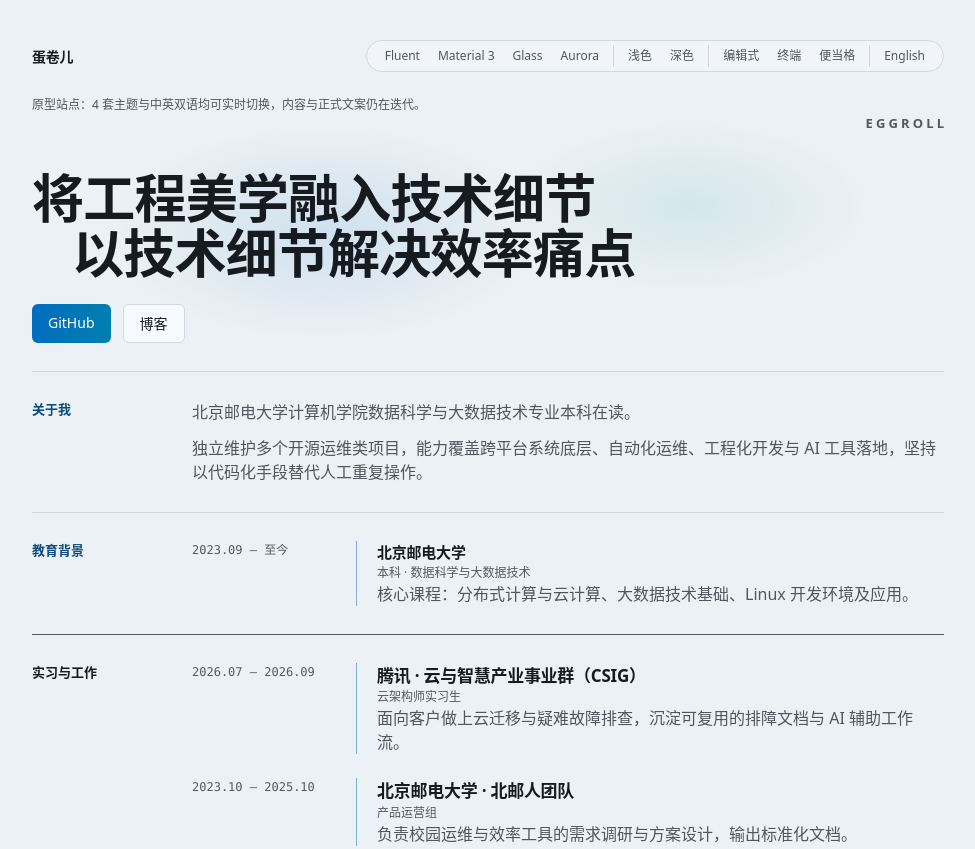
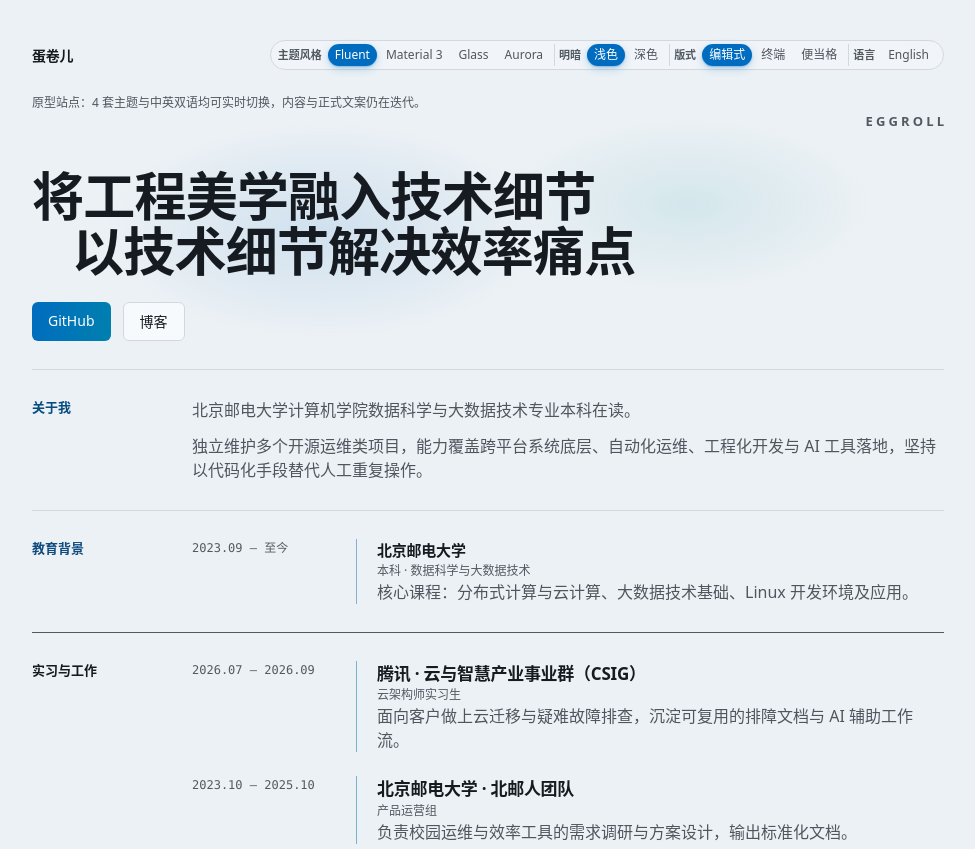
Before and after one commit to Jy-EggRoll/my-page, an Astro site: page / in a window 1280 px wide. Shown: the top 849 px of the page, without its empty margins (152-1127 px from the left). Built offline with nearby package versions, Linux system fonts and the light colour scheme; Astro itself is replaced by a stand-in of ours.

Commit message:
feat(header): 控件条补分组名，修掉选中态从未生效的缺陷，窄屏浮层归位
起因：四个维度共 10 个按钮平铺成一条，没有任何分组标识，看不出哪个按钮属于哪一组；
且选中态其实从来没显示过。

- 每个分组前加一个 aria-hidden 的分组名（主题风格 / 明暗 / 版式 / 语言），
  把「10 个平铺按钮」读成「4 个维度」；读屏仍只念 role=group 上的 aria-label，不重复
- 语言分组此前没有外壳，样式与其余三组不同构；改由 SiteHeader 提供
  .appearance-group--lang 外壳，四组形态完全一致（窄屏浮层面板里也一样）。
  分组名用短名词（语言 / Language）而不是动作描述（切换语言 / Switch language），
  后者在编辑式 912px 内容宽下会把控件条逼到只剩十几像素余量
- 修真 bug：syncPressedState 用后代选择器 `[data-appearance-group="x"] [data-appearance-option]`，
  但这两个属性写在同一个按钮上，永远匹配 0 个元素 → aria-pressed 恒为 false →
  选中态强调底从未显示。改为同元素复合选择器
- 选中态明确浮起（强调色底 + 从主色派生的细阴影），与主按钮同一套写法，
  4 套主题 × 明暗各自成立，不必为每个主题写一条
- 窄屏浮层面板归位：原先没有任何祖先声明定位，面板的 absolute 落到初始包含块上，
  top:100% 变成「视口底部 + 8px」（实测 y=808），展开后整块跑到首屏之外；
  改为以页头为定位祖先，right 由 1.25rem 改 0 与「外观」按钮右沿贴齐

```diff
--- a/src/components/AppearanceSwitcher.astro
+++ b/src/components/AppearanceSwitcher.astro
@@ -14,6 +14,8 @@ const groups = appearanceGroupsFor(locale);
 {
   groups.map((group) => (
     <div class="appearance-group" role="group" aria-label={group.label}>
+      <!-- 分组名是纯装饰：读屏只念 role=group 上的 aria-label，不重复念一遍 -->
+      <span class="appearance-group-label" aria-hidden="true">{group.label}</span>
       {group.options.map((option) => (
         <button
           type="button"
@@ -38,9 +40,12 @@ const groups = appearanceGroupsFor(locale);
   function syncPressedState(): void {
     for (const group of APPEARANCE) {
       const current = document.documentElement.getAttribute(group.attribute);
+      // 注意：data-appearance-group 与 data-appearance-option 都写在同一个按钮上，
+      // 所以这里必须是「同一元素」的复合选择器。写成后代选择器（中间留空格）会
+      // 一个都匹配不到，aria-pressed 永远是 false，选中态就永远不显示。
       document
         .querySelectorAll<HTMLButtonElement>(
-          `[data-appearance-group="${group.id}"] ${OPTION_SELECTOR}`,
+          `[data-appearance-group="${group.id}"]${OPTION_SELECTOR}`,
         )
         .forEach((button) => {
           button.setAttribute('aria-pressed', String(button.dataset.appearanceOption === current));
--- a/src/components/SiteHeader.astro
+++ b/src/components/SiteHeader.astro
@@ -26,7 +26,14 @@ const t = stringsFor(locale);
     <summary class="appearance-summary">{t.appearanceLabel}</summary>
     <div class="appearance-bar">
       <AppearanceSwitcher locale={locale} />
-      <LangSwitcher locale={locale} />
+      <!--
+        语言分组：外壳与分组名由这里提供（LangSwitcher 只管自己的语义与链接），
+        这样四个维度的「分组名 + 药丸」形态完全一致，窄屏浮层面板里也一样。
+      -->
+      <div class="appearance-group appearance-group--lang">
+        <span class="appearance-group-label" aria-hidden="true">{t.languageLabel}</span>
+        <LangSwitcher locale={locale} />
+      </div>
     </div>
   </details>
 </header>
--- a/src/data/strings.ts
+++ b/src/data/strings.ts
@@ -20,6 +20,13 @@ export interface SiteStrings {
 
   footer: string;
   langSwitcherLabel: string;
+  /**
+   * 外观控件条上「语言」分组的显示名。
+   * 与「主题风格 / 明暗 / 版式」同构，刻意用短名词而不是 langSwitcherLabel
+   * （「切换语言 / Switch language」是动作描述，作分组名既不同构又过长 ——
+   * 英文下会把控件条逼到只剩十几像素余量，字号一变就折行）。
+   */
+  languageLabel: string;
   /** 窄屏下收起「外观」控件的按钮文案 */
   appearanceLabel: string;
   /** 终端版式左侧路径导航的 aria-label */
@@ -46,6 +53,7 @@ export const STRINGS: Record<Locale, SiteStrings> = {
 
     footer: '由 Astro 与 Tailwind CSS 构建',
     langSwitcherLabel: '切换语言',
+    languageLabel: '语言',
     appearanceLabel: '外观',
     railNavLabel: '页面内导航',
   },
@@ -70,6 +78,7 @@ export const STRINGS: Record<Locale, SiteStrings> = {
 
     footer: 'Built with Astro and Tailwind CSS',
     langSwitcherLabel: 'Switch language',
+    languageLabel: 'Language',
     appearanceLabel: 'Appearance',
     railNavLabel: 'On this page',
   },
--- a/src/styles/layout.css
+++ b/src/styles/layout.css
@@ -225,7 +225,9 @@
   flex-wrap: wrap;
   align-items: center;
   justify-content: space-between;
-  gap: 0.75rem;
+  /* 品牌与控件条之间只留 8px：英文品牌（EggRoll）更宽，
+     编辑式 912px 的内容宽下要保证「品牌 + 整条控件条」仍在一行 */
+  gap: 0.5rem;
 }
 .site-brand {
   font-size: 0.875rem;
@@ -233,7 +235,8 @@
   letter-spacing: var(--tracking-heading);
 }
 
-/* 主题 / 明暗 / 版式 / 语言收成一条：分组之间用细线分隔，视觉上仍是一条 */
+/* 主题 / 明暗 / 版式 / 语言收成一条：分组之间用细线分隔，视觉上仍是一条。
+   容器质感全部取自令牌（表面 / 描边 / 胶囊圆角 / 面板模糊），主题换了质感也跟着换。 */
 .appearance-bar {
   display: flex;
   flex-wrap: wrap;
@@ -241,7 +244,10 @@
   border: 1px solid var(--color-border);
   border-radius: var(--radius-pill);
   background: var(--color-surface-raised);
-  padding: 0.25rem;
+  /* 亚克力/玻璃主题的模糊令牌（material 为 0，等于没有这一层）；
+     不写死模糊半径，主题改令牌即可 */
+  backdrop-filter: blur(var(--blur-panel));
+  padding: 0.1875rem;
 }
 /* 桌面端控件条常开、摘要隐藏；若在窄屏收起过再回到宽屏，摘要会显出来兜底 */
 .appearance-collapse > summary {
@@ -254,26 +260,57 @@
   display: flex;
   align-items: center;
   gap: 0.125rem;
-  padding: 0 0.375rem;
+  /* 分组左右各 4px：分组名加进来以后仍要守住「品牌 + 整条」在 912px 内单行 */
+  padding: 0 0.25rem;
 }
 .appearance-group + .appearance-group {
   border-left: 1px solid var(--color-border);
 }
+/* 分组名：把「10 个平铺按钮」读成「4 个维度」。纯装饰节点，读屏走 role=group 的 aria-label */
+.appearance-group-label {
+  margin-right: 0.25rem;
+  font-size: 0.6875rem;
+  font-weight: 600;
+  /* 不额外拉字距：分组名占的宽直接吃掉控件条的宽度预算（编辑式内容宽仅 912px），
+     靠字号、字重与颜色区分即可 */
+  white-space: nowrap;
+  color: var(--color-fg-subtle);
+  user-select: none;
+}
+/* 语言分组的外壳在 SiteHeader 里，内层 nav 只保留语义：
+   否则两层 .appearance-group 会把内边距与分隔线叠加两次 */
+.appearance-group--lang > .appearance-group {
+  padding: 0;
+  border: 0;
+}
 .appearance-option {
   border-radius: var(--radius-chip);
-  padding: 0.125rem 0.5rem;
+  /* 横向 7px（原 8px）：高度不变（22px），只把整条压窄一点以容纳分组名 */
+  padding: 0.125rem 0.4375rem;
   font-size: 0.75rem;
   font-weight: 500;
   color: var(--color-fg-muted);
   transition:
     color var(--default-transition-duration) var(--ease-standard),
-    background-color var(--default-transition-duration) var(--ease-standard);
+    background-color var(--default-transition-duration) var(--ease-standard),
+    box-shadow var(--default-transition-duration) var(--ease-standard);
 }
+/* 未选中保持幽灵态：只有悬停才浮出一层浅表面 */
 .appearance-option:hover {
   background: var(--color-surface);
   color: var(--color-fg);
 }
+/* 选中态明确浮起：强调色底 + 从主色派生的细阴影（与 .btn-primary 同一套写法，
+   4 套主题 × 明暗各自成立，不必为每个主题写一条） */
 .appearance-option[aria-pressed='true'] {
+  background: var(--color-accent);
+  color: var(--color-accent-fg);
+  box-shadow:
+    0 1px 2px oklch(from var(--color-accent) l c h / 0.32),
+    0 3px 8px oklch(from var(--color-accent) l c h / 0.24);
+}
+/* 悬停选中的药丸时保持强调底：上面的 :hover 规则与这条同权重，靠顺序让选中态赢 */
+.appearance-option[aria-pressed='true']:hover {
   background: var(--color-accent);
   color: var(--color-accent-fg);
 }
@@ -410,6 +447,11 @@
     flex-wrap: nowrap;
     align-items: center;
     gap: 0.5rem;
+    /* 浮层面板的定位祖先必须是页头本身。
+       原先没有任何祖先声明定位，面板的 position:absolute 就落到「初始包含块」上，
+       top:100% 变成「视口底部 + 8px」（实测 y=808），展开后整块跑到首屏之外。
+       这里定位到页头，top:100% 才是「页头下沿」。 */
+    position: relative;
   }
   .site-brand {
     flex: none;
@@ -450,7 +492,8 @@
   .appearance-bar {
     position: absolute;
     top: calc(100% + 0.5rem);
-    right: 1.25rem;
+    /* 相对页头右沿对齐：面板比页头宽时向左溢出到页面留白里，右侧始终贴齐「外观」按钮 */
+    right: 0;
     z-index: 20;
     flex-direction: column;
     align-items: stretch;
@@ -467,6 +510,13 @@
   .appearance-group {
     flex-wrap: wrap;
     padding: 0.25rem 0;
+  }
+  /* 浮层面板里分组名独占一行：四组「标题 + 药丸」的层次一眼可见，不用挤在同一行。
+     面板宽度充裕，字号提到 13px（与移动端正文下限一致），不沿用窄条的 11px */
+  .appearance-group-label {
+    flex-basis: 100%;
+    margin-right: 0;
+    font-size: 0.8125rem;
   }
   .appearance-group + .appearance-group {
     border-left: 0;
```
